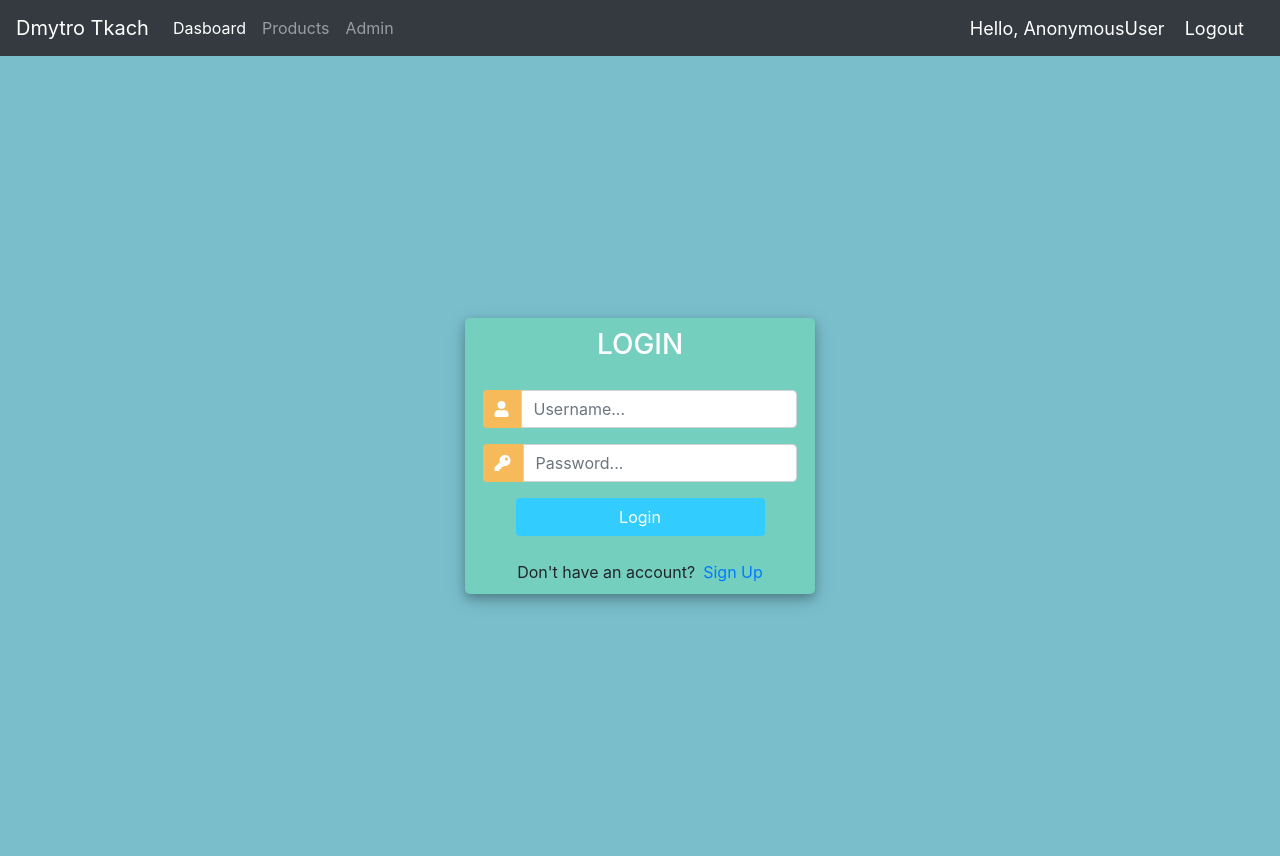
After one commit to dimatkach11/crm, a Django app: page /login/ in a window 1280 px wide. The commit adds this page. Run offline with Django 3.2, Linux system fonts and the light colour scheme; some libraries are stand-ins or nearby versions.

Commit message:
Registration, Login and Logout User + @login_required decorator

```diff
--- /dev/null
+++ b/accounts/templates/accounts/login.html
@@ -0,0 +1,131 @@
+<!DOCTYPE html>
+<html>
+
+<head>
+	<title>Login</title>
+	<link rel="stylesheet" href="https://stackpath.bootstrapcdn.com/bootstrap/4.1.3/css/bootstrap.min.css" integrity="sha384-MCw98/SFnGE8fJT3GXwEOngsV7Zt27NXFoaoApmYm81iuXoPkFOJwJ8ERdknLPMO" crossorigin="anonymous">
+	<script src="https://ajax.googleapis.com/ajax/libs/jquery/3.3.1/jquery.min.js"></script>
+	<link rel="stylesheet" href="https://use.fontawesome.com/releases/v5.6.1/css/all.css" integrity="sha384-gfdkjb5BdAXd+lj+gudLWI+BXq4IuLW5IT+brZEZsLFm++aCMlF1V92rMkPaX4PP" crossorigin="anonymous">
+
+
+	<style>
+		body,
+		html {
+			margin: 0;
+			padding: 0;
+			height: 100%;
+			background: #7abecc !important;
+		}
+		.user_card {
+			width: 350px;
+			margin-top: auto;
+			margin-bottom: auto;
+			background: #74cfbf;
+			position: relative;
+			display: flex;
+			justify-content: center;
+			flex-direction: column;
+			padding: 10px;
+			box-shadow: 0 4px 8px 0 rgba(0, 0, 0, 0.2), 0 6px 20px 0 rgba(0, 0, 0, 0.19);
+			-webkit-box-shadow: 0 4px 8px 0 rgba(0, 0, 0, 0.2), 0 6px 20px 0 rgba(0, 0, 0, 0.19);
+			-moz-box-shadow: 0 4px 8px 0 rgba(0, 0, 0, 0.2), 0 6px 20px 0 rgba(0, 0, 0, 0.19);
+			border-radius: 5px;
+
+		}
+
+		.form_container {
+			margin-top: 20px;
+		}
+
+		#form-title{
+			color: #fff;
+
+		}
+
+		.login_btn {
+			width: 100%;
+			background: #33ccff !important;
+			color: white !important;
+		}
+		.login_btn:focus {
+			box-shadow: none !important;
+			outline: 0px !important;
+		}
+		.login_container {
+			padding: 0 2rem;
+		}
+		.input-group-text {
+			background: #f7ba5b !important;
+			color: white !important;
+			border: 0 !important;
+			border-radius: 0.25rem 0 0 0.25rem !important;
+		}
+		.input_user,
+		.input_pass:focus {
+			box-shadow: none !important;
+			outline: 0px !important;
+		}
+
+		#messages{
+			background-color: grey;
+			color: #fff;
+			padding: 10px;
+			margin-top: 10px;
+		}
+	</style>
+
+</head>
+<body>
+    {% include 'accounts/navbar.html' %}
+	<div class="container h-100">
+		<div class="d-flex justify-content-center h-100">
+			<div class="user_card">
+				<div class="d-flex justify-content-center">
+
+
+					<h3 id="form-title">LOGIN</h3>
+				</div>
+				<div class="d-flex justify-content-center form_container">
+					<form method="POST" action="">
+                        {% csrf_token %}
+						<div class="input-group mb-3">
+							<div class="input-group-append">
+								<span class="input-group-text"><i class="fas fa-user"></i></span>
+							</div>
+							<input type="text" name="username" placeholder="Username..." class="form-control">
+						</div>
+						<div class="input-group mb-2">
+							<div class="input-group-append">
+								<span class="input-group-text"><i class="fas fa-key"></i></span>
+							</div>
+								<input type="password" name="password" placeholder="Password..." class="form-control" >
+						</div>
+
+                            <div class="d-flex justify-content-center mt-3 login_container">
+                                <input class="btn login_btn" type="submit" value="Login">
+                            </div>
+					</form>
+
+				</div>
+
+                {% for message in messages %}
+                    <p id="messages" >{{ message }}</p>
+                {% endfor %}
+				<div class="mt-4">
+					<div class="d-flex justify-content-center links">
+						Don't have an account? <a href="{% url 'register' %}" class="ml-2">Sign Up</a>
+					</div>
+
+				</div>
+			</div>
+		</div>
+    </div>
+
+    <!--Scripts for bootsrap navbar-->
+    <script src="https://code.jquery.com/jquery-3.3.1.slim.min.js" integrity="sha384-q8i/X+965DzO0rT7abK41JStQIAqVgRVzpbzo5smXKp4YfRvH+8abtTE1Pi6jizo" crossorigin="anonymous"></script>
+    <script src="https://cdnjs.cloudflare.com/ajax/libs/popper.js/1.14.7/umd/popper.min.js" integrity="sha384-UO2eT0CpHqdSJQ6hJty5KVphtPhzWj9WO1clHTMGa3JDZwrnQq4sF86dIHNDz0W1" crossorigin="anonymous"></script>
+    <script src="https://stackpath.bootstrapcdn.com/bootstrap/4.3.1/js/bootstrap.min.js" integrity="sha384-JjSmVgyd0p3pXB1rRibZUAYoIIy6OrQ6VrjIEaFf/nJGzIxFDsf4x0xIM+B07jRM" crossorigin="anonymous"></script>
+
+</body>
+
+</html>
--- a/accounts/templates/accounts/navbar.html
+++ b/accounts/templates/accounts/navbar.html
@@ -1,3 +1,12 @@
+
+<style>
+    .hello-msg{
+        font-size: 18px;
+        color: #fff;
+        margin-right: 20px;
+    }
+</style>
+
 <nav class="navbar navbar-expand-lg navbar-dark bg-dark">
     <a target="_blank" class="navbar-brand" href="https://dimatkach11.pythonanywhere.com/">Dmytro Tkach</a>
     <button class="navbar-toggler" type="button" data-toggle="collapse" data-target="#navbarNav" aria-controls="navbarNav" aria-expanded="false" aria-label="Toggle navigation">
@@ -16,4 +25,8 @@
             </li>
         </ul>
     </div>
+
+    <span class="hello-msg" >Hello, {{ request.user }} </span>
+    <span><a class="hello-msg" href="{% url 'logout' %}">Logout</a></span>
+
 </nav>
--- a/accounts/urls.py
+++ b/accounts/urls.py
@@ -2,9 +2,10 @@ from django.urls import path
 from . import views
 
 urlpatterns = [
-    # *** Register and Login ***
-
-
+    # *** Register, Login and Logout User ***
+    path('register/', views.registerPage, name="register" ),
+    path('login/', views.loginPage, name="login" ),
+    path('logout/', views.logoutUser, name="logout" ),
 
     # *** MAIN ***
     path('', views.dasboard, name="dashboard" ),
--- a/accounts/views.py
+++ b/accounts/views.py
@@ -1,13 +1,36 @@
 from django.shortcuts import render
+
+# *** General import ***
 from django.http import HttpResponse
 from .models import *
+from django.shortcuts import redirect
+from django.contrib import messages
+
+# *** CRUD with ModelForm ***
+from .forms import OrderForm
 
 # *** FILTERS ***
 from .filters import OrederFilter
-# ***************
+
+# *** INLINE FORMSET ***
+from django.forms import inlineformset_factory
+
+# *** Regitration, Login and Logout User ***
+# Registration
+from django.contrib.auth.forms import UserCreationForm
+from .forms import CreateUserForm
+# authenticate, login and logout User
+from django.contrib.auth import authenticate, login, logout
+
+# *** Login required decorator
+from django.contrib.auth.decorators import login_required
+
 
 # Create your views here.
+# *** Main ***___________________________________________________________
 
+# * Login required decorator for dashboard page
+@login_required(login_url='login')
 def dasboard(request):
     orders = Order.objects.all()
     customers = Customer.objects.all()
@@ -28,6 +51,8 @@ def dasboard(request):
     return render(request, 'accounts/dashboard.html', context)
 
 
+# * Login required decorator for customer page
+@login_required(login_url='login')
 def customer(request, pk_test):
     customer = Customer.objects.get(id=pk_test)
 
@@ -47,7 +72,8 @@ def customer(request, pk_test):
     }
     return render(request, 'accounts/customer.html', context)
 
-
+# * Login required decorator for products page
+@login_required(login_url='login')
 def products(request):
     products = Product.objects.all()
     context = {
@@ -56,11 +82,11 @@ def products(request):
     return render(request, 'accounts/products.html', context)
 
 
-# *** CRUD with ModelForm ***
-from .forms import OrderForm
-from django.shortcuts import redirect
+# *** CRUD with ModelForm ***____________________________________________
 
-# * Ceate
+# * Create
+# * Login required decorator for createOrder page
+@login_required(login_url='login')
 def createOrder(request):
     form = OrderForm()
     if request.method == 'POST':
@@ -76,6 +102,8 @@ def createOrder(request):
 
 
 # * Update
+# * Login required decorator for updateOrder page
+@login_required(login_url='login')
 def updateOrder(request, pk):
     order = Order.objects.get(id=pk)
     form = OrderForm(instance=order) # istance == mostra le informazioni dell'ordine selezionato
@@ -92,6 +120,8 @@ def updateOrder(request, pk):
 
 
 # * Delete
+# * Login required decorator for deleteOrder page
+@login_required(login_url='login')
 def deleteOrder(request, pk):
     order = Order.objects.get(id=pk)
     if request.method == 'POST':
@@ -104,10 +134,10 @@ def deleteOrder(request, pk):
     return render(request, 'accounts/delete.html', context)
 
 
-#*** INLINE FORMSET ***
-from django.forms import inlineformset_factory
-
+#*** INLINE FORMSET ***__________________________________________________
 # * Create formset *
+# * Login required decorator for createCustomerOrders page
+@login_required(login_url='login')
 def createCustomerOrders(request, pk):
     OrderFormSet = inlineformset_factory(Customer, Order, fields=(
         'product',
@@ -130,3 +160,52 @@ def createCustomerOrders(request, pk):
         'customer': customer
     }
     return render(request, 'accounts/order_formset.html', context)
+
+
+# *** Regitration and Login ***__________________________________________
+
+# * Register User
+def registerPage(request):
+    if request.user.is_authenticated:
+        return redirect('dashboard')
+    else:
+        form = CreateUserForm()
+        if request.method == 'POST':
+            form = CreateUserForm(request.POST)
+            if form.is_valid():
+                form.save()
+                # * Add a flashmessage
+                user = form.cleaned_data.get('username')
+                messages.success(request, f'Account was created for {user} ')
+                return redirect('login')
+        context = {
+            'form': form,
+        }
+        return render(request, 'accounts/register.html', context)
+
+# * Login User
+def loginPage(request):
+    if request.user.is_authenticated:
+        return redirect('dashboard')
+    else:
+        if request.method == 'POST':
+            username = request.POST.get('username')
+            password = request.POST.get('password')
+
+            user = authenticate(request, username=username, password=password)
+
+            if user is not None:
+                login(request, user)
+                return redirect('dashboard')
+            else:
+                messages.info(request, 'Username or password is incorrect')
+
+        context = {}
+        return render(request, 'accounts/login.html', context)
+
+# * Logout User
+# * Login required decorator for logoutUser page
+@login_required(login_url='login')
+def logoutUser(request):
+    logout(request)
+    return redirect('login')
```
Also changed, not shown: accounts/forms.py (+13 -0 lines), accounts/templates/accounts/register.html (added, +147 -0 lines).
